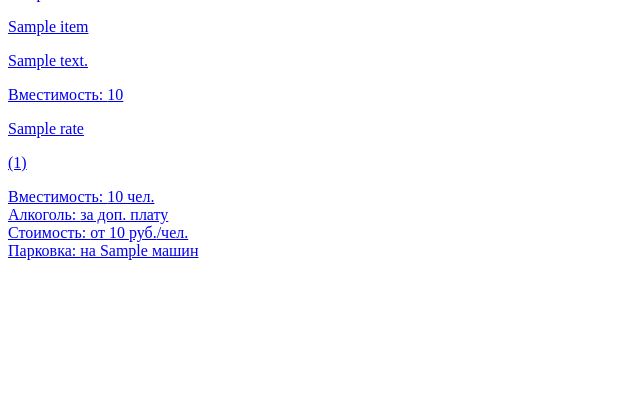
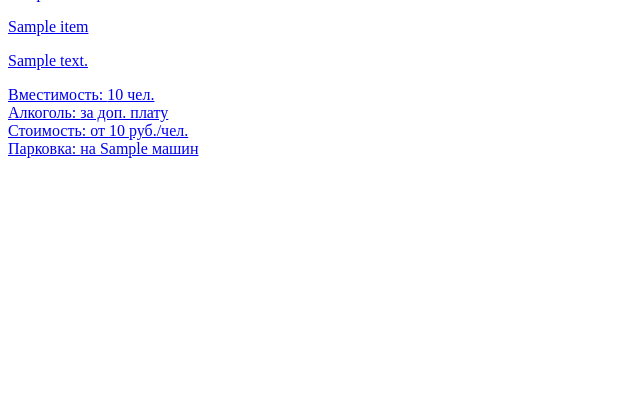
Before and after one commit to vplp/svadbanaprirode, a PHP site: template views/components/generic/listing.twig in a window 1280 px wide. Shown: the part 340-752 px from the top of the page, without its empty margins (0-640 px from the left). Run offline with PHP 8.4, Linux system fonts and the light colour scheme; the template is opened without the code that fills it: most values are stand-ins (such as "Sample title", 1, 10 or a date in 2020); some libraries are stand-ins or nearby versions.

Commit message:
after release

```diff
--- a/controllers/FormController.php
+++ b/controllers/FormController.php
@@ -74,7 +74,7 @@ class FormController extends Controller
 
         $msg  = $this->renderPartial('//emails/roominfo.twig', array(
 //            'url' => Yii::$app->params['subdomen_alias'] ? 'https://'.Yii::$app->params['subdomen_alias'].'.svadbanaprirode_dev.com/catalog/'.$_POST['room_id'].'/'  : 'http://svadbanaprirode_dev.com/catalog/'.$_POST['room_id'].'/',
-            'url' => 'http://svadbanaprirode_dev.com/'.$item['unique_id'].'/',
+            'url' => 'http://svadbanaprirode.com/catalog/'.$item['unique_id'].'/',
             'item' => $item,
 //            'link' => Yii::$app->params['subdomen_alias'] ? 'https://'.Yii::$app->params['subdomen_alias'].'.svadbanaprirode_dev.com' : 'http://svadbanaprirode_dev.com'
         ));
--- a/models/ElasticItems.php
+++ b/models/ElasticItems.php
@@ -72,7 +72,7 @@ class ElasticItems extends \yii\elasticsearch\ActiveRecord
     }
 
     public static function index() {
-        return 'pmn_sp_dev_rooms';
+        return 'pmn_sp_rooms';
     }
 
     public static function type() {
--- a/views/components/generic/listing.twig
+++ b/views/components/generic/listing.twig
@@ -13,30 +13,7 @@
 {#                {% if type != 'other' %}#}
                     <p class="item_parent_name">{{item.restaurant_name}}</p>
                     <p class="item_address">{{item.restaurant_address | replace({'МО': 'Московская область', 'Москва, МО': 'Московская область'}) }}</p>
-                    <div class="item_about_main">
-                        <div class="item_capacity_wrap">
-                            <span>Вместимость: </span>
-                            {% if item.restaurant_max_capacity and item.restaurant_max_capacity %}
-                                {% if item.restaurant_max_capacity ==  item.restaurant_min_capacity %}
-                                    {{ item.restaurant_min_capacity }}
-                                {% else %}
-                                    {{ item.restaurant_min_capacity }} - {{ item.restaurant_max_capacity }}
-                                {% endif %}
-                            {% endif %}
-                        </div>
-                        <div class="item_comment_wrap">
-                            {% if item.restaurant_rev_ya.id and item.restaurant_rev_ya.rate %}
-                                <div class="rate">
-                                    <div class="stars">
-                                        <div class="stars__empty"></div>
-                                        <div class="stars__fill" style="width:calc({{item.restaurant_rev_ya.rate}} * 20%)"></div>
-                                    </div>
-                                    <p class="rate__count">{{item.restaurant_rev_ya.rate}}</p>
-                                    <p class="rate__reviews">({{item.restaurant_rev_ya.count}})</p>
-                                </div>
-                            {% endif %}
-                        </div>
-                    </div>
+
 {#                {% endif %}#}
 
 {#                <div class="item_arenda">#}
--- a/views/site/index.twig
+++ b/views/site/index.twig
@@ -31,7 +31,7 @@
 		<div class="map"></div>
 	</div>
 
-	{% for widget in widgets %}
+	{% for widget in widgets if (app.params.subdomen is empty and widget.slice.alias != 'za-gorodom') or (app.params.subdomen is not empty and widget.slice.alias != 'v-podmoskovie')  %}
 		<div data-widget-wrapper>
 			<div class="listing_widget_header">
 				<h3 class="listing_widget_title">{{widget.title}}</h3>
@@ -40,7 +40,7 @@
 			<div class="items_list_listing swiper-container" data-listing-wrapper>
 				<div class="items_list swiper-wrapper" data-listing-list>
 					{{ this.render('//components/generic/listing.twig', {'items':widget.items, 'img_alt': widget.img_alt}) | raw }}
-					<a href="/{{ app.params.subdomen }}catalog/{{widget.slice.alias}}" class="item listing_widget_link swiper-slide">
+					<a href="/{{ app.params.subdomen }}catalog/{{widget.slice.alias}}/" class="item listing_widget_link swiper-slide">
 						<div class="listing_widget_link_img"></div>
 						<div class="listing_widget_link_text">{{widget.link_text }}</div>
 						<div class="listing_widget_link_arrow"></div>
--- a/web/src/js/components/filter.js
+++ b/web/src/js/components/filter.js
@@ -31,11 +31,13 @@ export default class Filter{
 		//ОТКРЫТЬ МОБИЛЬНЫЙ ФИЛЬТР
 		$('body').find('[data-filter-open]').on('click', (e) => {
 			this.$filter.addClass('_active');
+			$('body').addClass('overflow_hidden');
 		});
 
 		//ЗАКРЫТЬ МОБИЛЬНЫЙ ФИЛЬТР
 		this.$filter.find('[data-filter-close]').on('click', (e) => {
 			this.$filter.removeClass('_active');
+			$('body').removeClass('overflow_hidden');
 		});
 		this.$filter.on('click', function(e){
 			if(!$(e.target).hasClass('filter_mobile_button') && !$(e.target).hasClass('filter_wrapper') && !$(e.target).closest('.filter_wrapper').length)
@@ -77,6 +79,7 @@ export default class Filter{
 
 	filterClose(){
 		this.$filter.removeClass('_active');
+		$('body').toggleClass('overflow_hidden');
 	}
 
 	filterListingSubmit(page = 1){
--- a/web/src/js/components/listing.js
+++ b/web/src/js/components/listing.js
@@ -18,6 +18,7 @@ export default class Listing{
 		//КЛИК ПО ПАГИНАЦИИ
 		$('body').on('click', '[data-pagination-wrapper] [data-listing-pagitem]', function(){
 			self.reloadListing($(this).data('page-id'));
+			$('body').removeClass('overflow_hidden');
 		});
 		console.log(this);
 	}
--- a/web/src/sass/components/_filter.scss
+++ b/web/src/sass/components/_filter.scss
@@ -24,6 +24,7 @@
                 width: 100%;
                 position: relative;
                 padding: 25px 17px;
+                overflow: scroll;
 
                 .form_close{
                     display: block;
```
Also changed, not shown: Module.php (+25 -0 lines), views/sitemap/sitemap.twig (+5 -3 lines), web/src/js/app.js (line endings or trailing spaces), web/src/sass/main.scss (line endings or trailing spaces).
